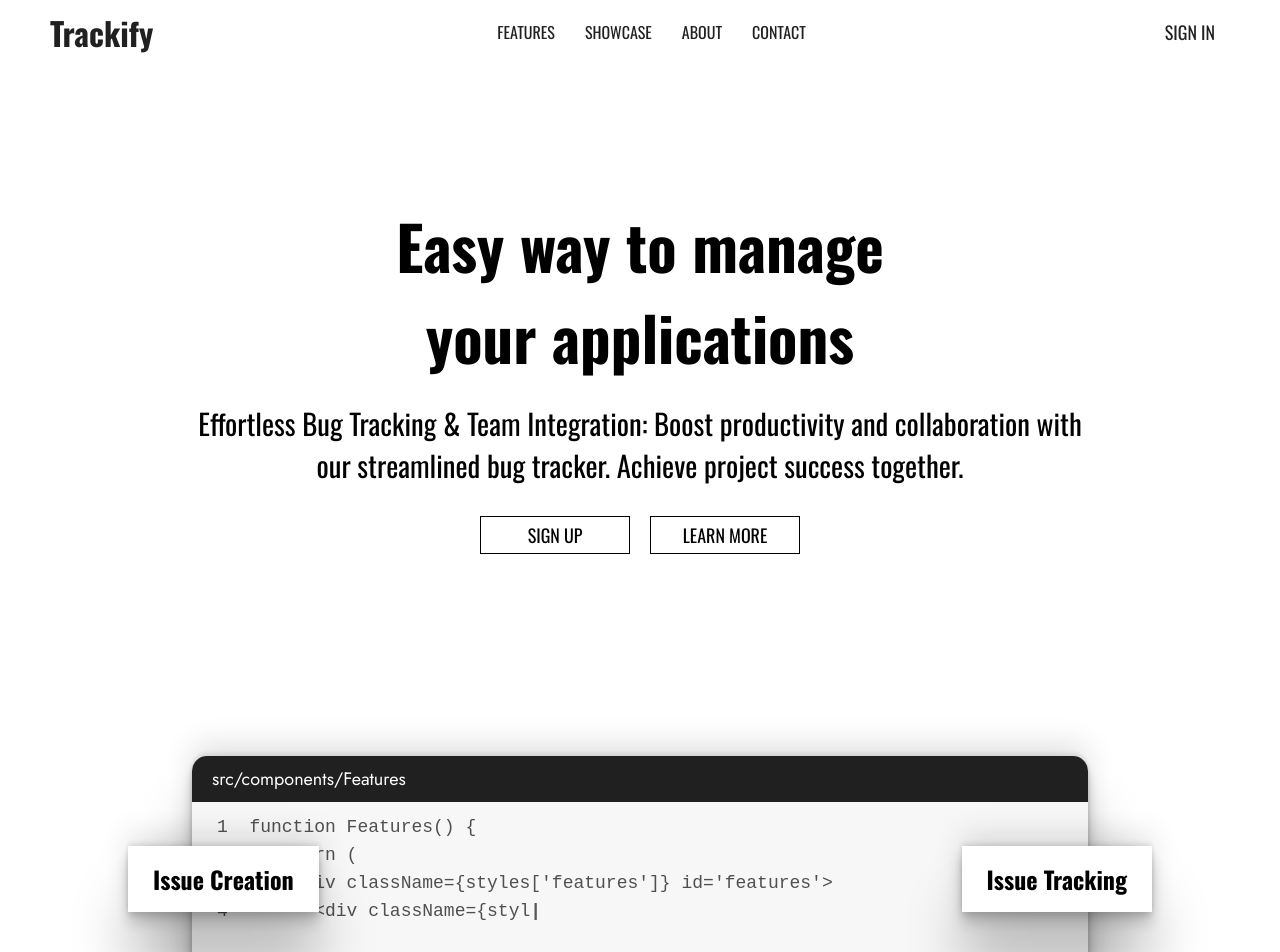
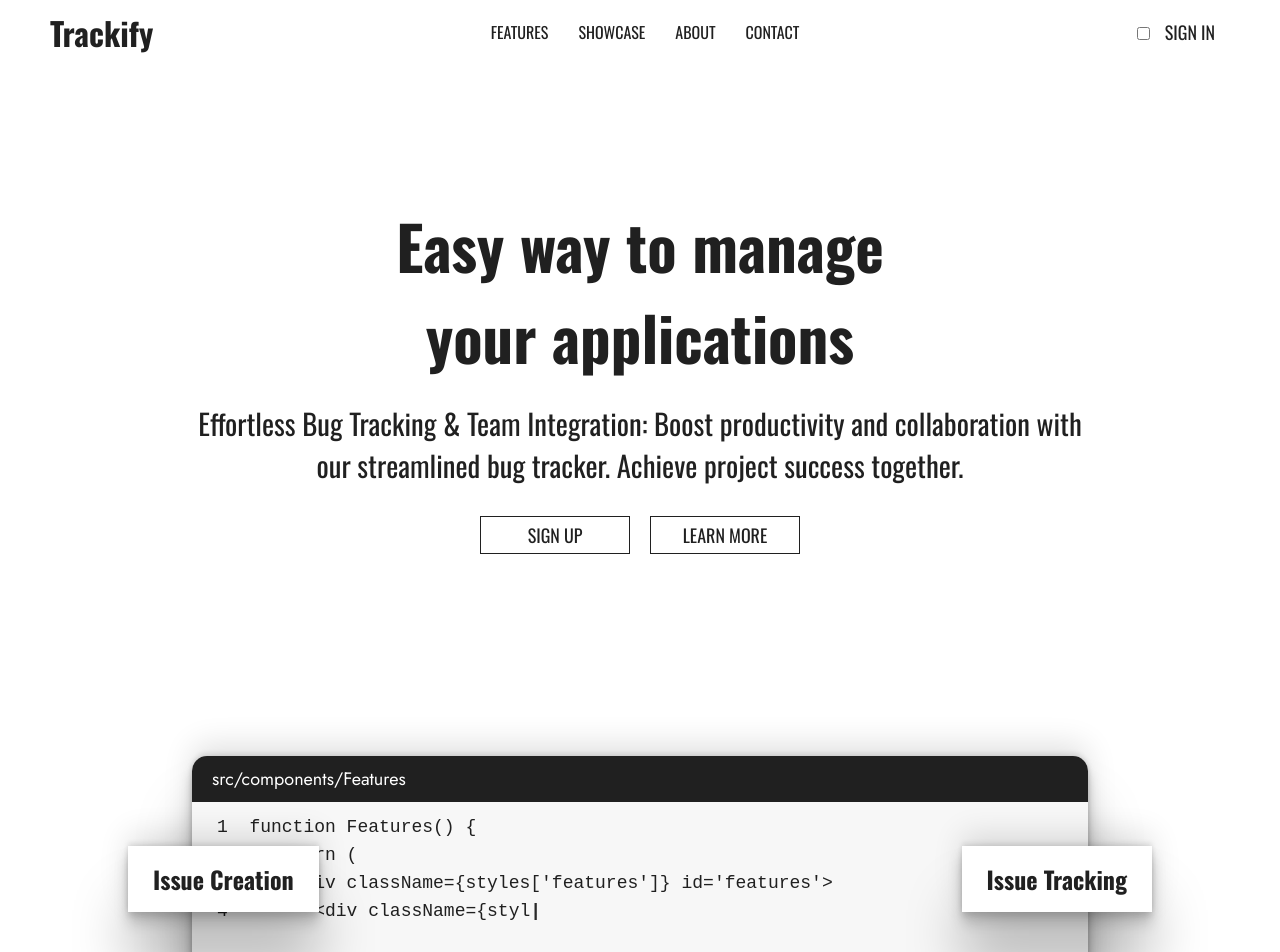
Before and after one commit to MisterCxmpy/trackify-client, a React (Vite) app: page / in a window 1280 px wide. Shown: the top 952 px of the page. Built offline with nearby package versions, Linux system fonts and the light colour scheme.

Commit message:
add darkmode and lightmode colour options

```diff
--- a/src/assets/layouts/Navbar/index.jsx
+++ b/src/assets/layouts/Navbar/index.jsx
@@ -4,6 +4,20 @@ import { Link } from 'react-scroll'
 import styles from "./index.module.css"
 
 export default function Navbar() {
+
+  const setDarkMode = () => {
+    document.querySelector("body").setAttribute("data-theme", "dark")
+  }
+
+  const setLightMode = () => {
+    document.querySelector("body").setAttribute("data-theme", "light")
+  }
+
+  const toggleTheme = (e) => {
+    if (e.target.checked) setDarkMode()
+    else setLightMode()
+  }
+
   return (
     <>
       <div className={styles['navbar']}>
@@ -14,7 +28,13 @@ export default function Navbar() {
           <NewLink classes={["nav-link"]} to={"about"} content={"About"} />
           <NewLink classes={["nav-link"]} to={"/"} content={"Contact"} />
         </div>
-        <NewLink classes={["sign-in-btn", "btn"]} to={"/"} content={"sign in"} />
+        <div className={styles['other']}>
+          <input
+                type='checkbox'
+                onChange={toggleTheme}
+            />
+          <NewLink classes={["sign-in-btn", "btn"]} to={"/"} content={"sign in"} />
+        </div>
       </div>
       <Outlet />
     </>
--- a/src/assets/layouts/Navbar/index.module.css
+++ b/src/assets/layouts/Navbar/index.module.css
@@ -9,12 +9,12 @@
   display: flex;
   justify-content: space-between;
   align-items: center;
-  background: #fff;
+  background: var(--primary-background);
   z-index: 1000;
 }
 
-.title {
-  color: #202020;
+.title, .nav-link, .btn {
+  color: var(--primary-text);
 }
 
 .title, .nav-link, .btn {
@@ -26,7 +26,6 @@
   padding: 10px 15px;
   font-size: 16px;
   text-transform: uppercase;
-  color: #202020;
 }
 
 .sign-in-btn {
--- a/src/assets/layouts/Navbar/index.module.scss
+++ b/src/assets/layouts/Navbar/index.module.scss
@@ -8,12 +8,12 @@
   display: flex;
   justify-content: space-between;
   align-items: center;
-  background: #fff;
+  background: var(--primary-background);
   z-index: 1000;
 }
 
-.title {
-  color: #202020;
+.title, .nav-link, .btn {
+  color: var(--primary-text);
 }
 
 .title, .nav-link, .btn {
@@ -29,7 +29,6 @@
   padding: 10px 15px;
   font-size: 16px;
   text-transform: uppercase;
-  color: #202020;
 }
 
 .sign-in-btn {
--- a/src/assets/pages/Landing/index.module.css
+++ b/src/assets/pages/Landing/index.module.css
@@ -8,7 +8,7 @@
   width: 70px;
   height: 70px;
   border-radius: 50%;
-  background: #fff;
+  background: var(--primary-text);
   transform: translate(-50%, -50%);
   pointer-events: none;
   mix-blend-mode: difference;
@@ -26,6 +26,7 @@
 
 .main-heading, .sub-heading, .button, .content, .feature-tooltip {
   font-family: "Oswald", sans-serif;
+  color: var(--primary-text);
 }
 
 .main-heading {
@@ -55,8 +56,8 @@
   padding: 5px 10px;
   font-size: 18px;
   text-transform: uppercase;
-  background: #fff;
-  border: 1.5px solid #000;
+  background: var(--primary-background);
+  border: 1.5px solid var(--primary-text);
   transition: 0.1s;
   height: -moz-max-content;
   height: max-content;
@@ -91,7 +92,7 @@
   width: 70%;
   min-height: 600px;
   height: auto;
-  background: #f7f7f7;
+  background: var(--secondary-background);
   margin: 0 auto;
   border-radius: 15px;
   position: relative;
@@ -101,7 +102,7 @@
 .features .coding-block .header {
   width: 100%;
   height: auto;
-  background: #202020;
+  background: var(--accent-color);
   position: absolute;
   top: 0;
   display: flex;
@@ -109,7 +110,7 @@
 }
 .features .coding-block .header .header-title {
   font-size: 18px;
-  color: #fff;
+  color: var(--secondary-text);
   padding: 10px 20px;
   font-family: "Jost", sans-serif;
   font-weight: 400;
@@ -131,7 +132,7 @@
 }
 .features .wrapper .target,
 .features .wrapper .typed-cursor {
-  color: #505050;
+  color: var(--primary-text);
   font-family: monospace;
   line-height: 1.5;
   font-size: 1em;
@@ -145,8 +146,9 @@
   position: absolute;
   width: auto;
   height: auto;
-  background: #fff;
+  background: var(--primary-background);
   box-shadow: rgba(0, 0, 0, 0.25) 0px 54px 55px, rgba(0, 0, 0, 0.12) 0px -12px 30px, rgba(0, 0, 0, 0.12) 0px 4px 6px, rgba(0, 0, 0, 0.17) 0px 12px 13px, rgba(0, 0, 0, 0.09) 0px -3px 5px;
+  color: var(--primary-text);
 }
 .features .feature-tooltip > h3 {
   padding: 15px 25px;
@@ -201,7 +203,7 @@
 .showcase > .image {
   width: 80%;
   height: 700px;
-  background: #202020;
+  background: var(--primary-text);
   margin: 0 auto;
 }
 
@@ -225,7 +227,7 @@
   display: flex;
   align-items: center;
   justify-content: center;
-  color: #202020;
+  color: var(--primary-text);
 }
 .about .about-info > .content {
   font-size: 1.5rem;
--- a/src/assets/pages/Landing/index.module.scss
+++ b/src/assets/pages/Landing/index.module.scss
@@ -8,7 +8,7 @@
   width: 70px;
   height: 70px;
   border-radius: 50%;
-  background: #fff;
+  background: var(--primary-text);
   transform: translate(-50%, -50%);
   pointer-events: none;
   mix-blend-mode: difference;
@@ -26,6 +26,7 @@
 
 .main-heading, .sub-heading, .button, .content, .feature-tooltip {
   font-family: 'Oswald', sans-serif;
+  color: var(--primary-text);
 }
 
 .main-heading {
@@ -55,8 +56,8 @@
   padding: 5px 10px;
   font-size: 18px;
   text-transform: uppercase;
-  background: #fff;
-  border: 1.5px solid #000;
+  background: var(--primary-background);
+  border: 1.5px solid var(--primary-text);
   transition: 0.1s;
   height: max-content;
 
@@ -100,7 +101,7 @@
     width: 70%;
     min-height: 600px;
     height: auto;
-    background: #f7f7f7;
+    background: var(--secondary-background);
     margin: 0 auto;
     border-radius: 15px;
     position: relative;
@@ -110,7 +111,7 @@
     .header {
       width: 100%;
       height: auto;
-      background: #202020;
+      background: var(--accent-color);
       position: absolute;
       top: 0;
       display: flex;
@@ -118,7 +119,7 @@
 
       .header-title {
         font-size: 18px;
-        color: #fff;
+        color: var(--secondary-text);
         padding: 10px 20px;
         font-family: 'Jost', sans-serif;
         font-weight: 400;
@@ -145,7 +146,7 @@
 
     .target,
     .typed-cursor {
-      color: #505050;
+      color: var(--primary-text);
       font-family: monospace;
       line-height: 1.5;
       font-size: 1em;
@@ -162,8 +163,9 @@
     position: absolute;
     width: auto;
     height: auto;
-    background: #fff;
+    background: var(--primary-background);
     box-shadow: rgba(0, 0, 0, 0.25) 0px 54px 55px, rgba(0, 0, 0, 0.12) 0px -12px 30px, rgba(0, 0, 0, 0.12) 0px 4px 6px, rgba(0, 0, 0, 0.17) 0px 12px 13px, rgba(0, 0, 0, 0.09) 0px -3px 5px;
+    color: var(--primary-text);
 
     > h3 {
       padding: 15px 25px;
@@ -236,7 +238,7 @@
   > .image {
     width: 80%;
     height: 700px;
-    background: #202020;
+    background: var(--primary-text);
     margin: 0 auto;
   }
 }
@@ -264,7 +266,7 @@
       display: flex;
       align-items: center;
       justify-content: center;
-      color: #202020;
+      color: var(--primary-text);
     }
 
     > .content {
--- a/src/index.css
+++ b/src/index.css
@@ -1,9 +1,40 @@
 @import url('https://fonts.googleapis.com/css2?family=Epilogue&family=Inter:wght@200;600;800&family=Jost:wght@400;700&family=Oswald:wght@400;500;700&display=swap');
+
+:root {
+
+  --primary-background: #fff;
+  --secondary-background: #f7f7f7;
+  --accent-color: #202020;
+  --primary-text: #202020;
+  --secondary-text: #fff;
+
+}
+
+[data-theme="dark"] {
+  --primary-background: #202020;
+  --secondary-background: #242424;
+  --accent-color: #181818;
+  --primary-text: #fff;
+  --secondary-text: #fff;
+}
+
+[data-theme="light"] {
+  --primary-background: #fff;
+  --secondary-background: #f7f7f7;
+  --accent-color: #202020;
+  --primary-text: #202020;
+  --secondary-text: #fff;
+}
+
+body {
+  background: var(--primary-background);
+}
 
 * {
   margin: 0;
   padding: 0;
   box-sizing: border-box;
+  transition: background 0.1s;
 }
 
 h1, h2, h3, h4, h5, h6 {
```
Also changed, not shown: 2 other files (tests, documents, lock files or other folders).
